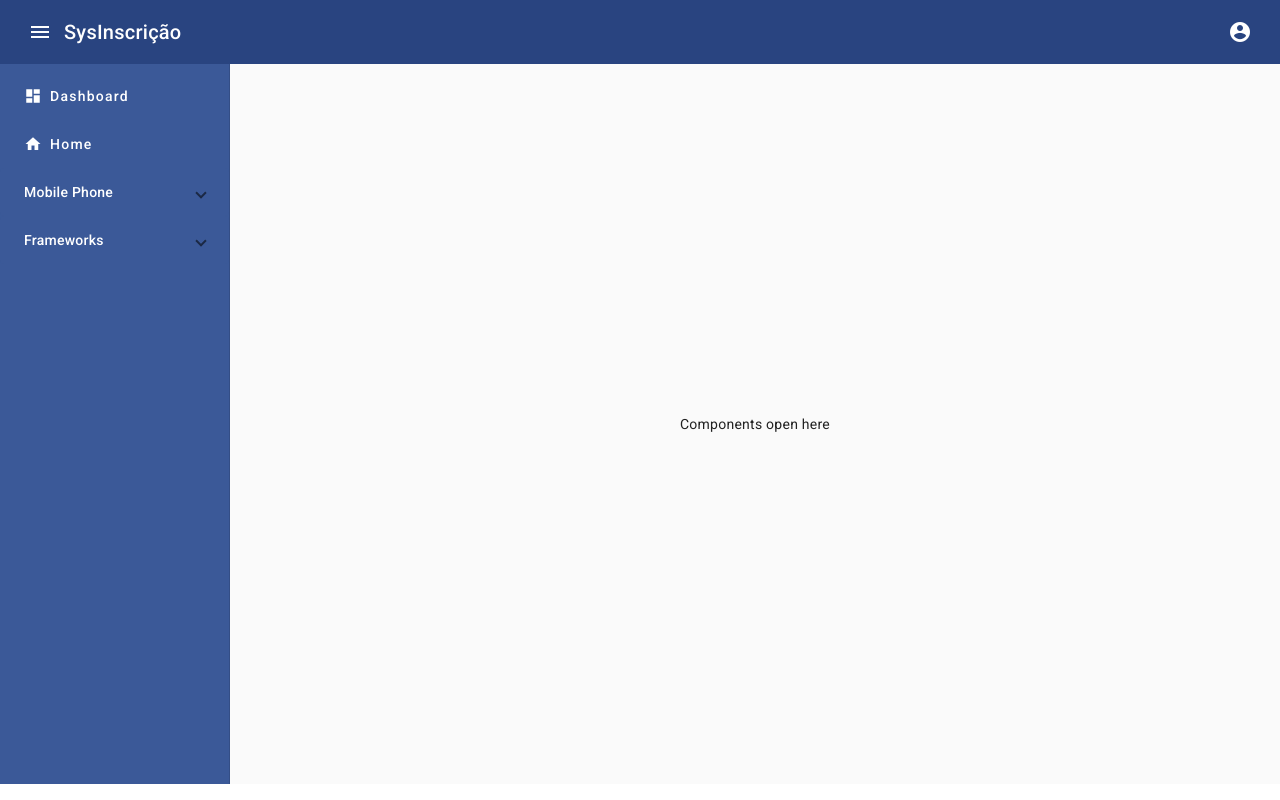
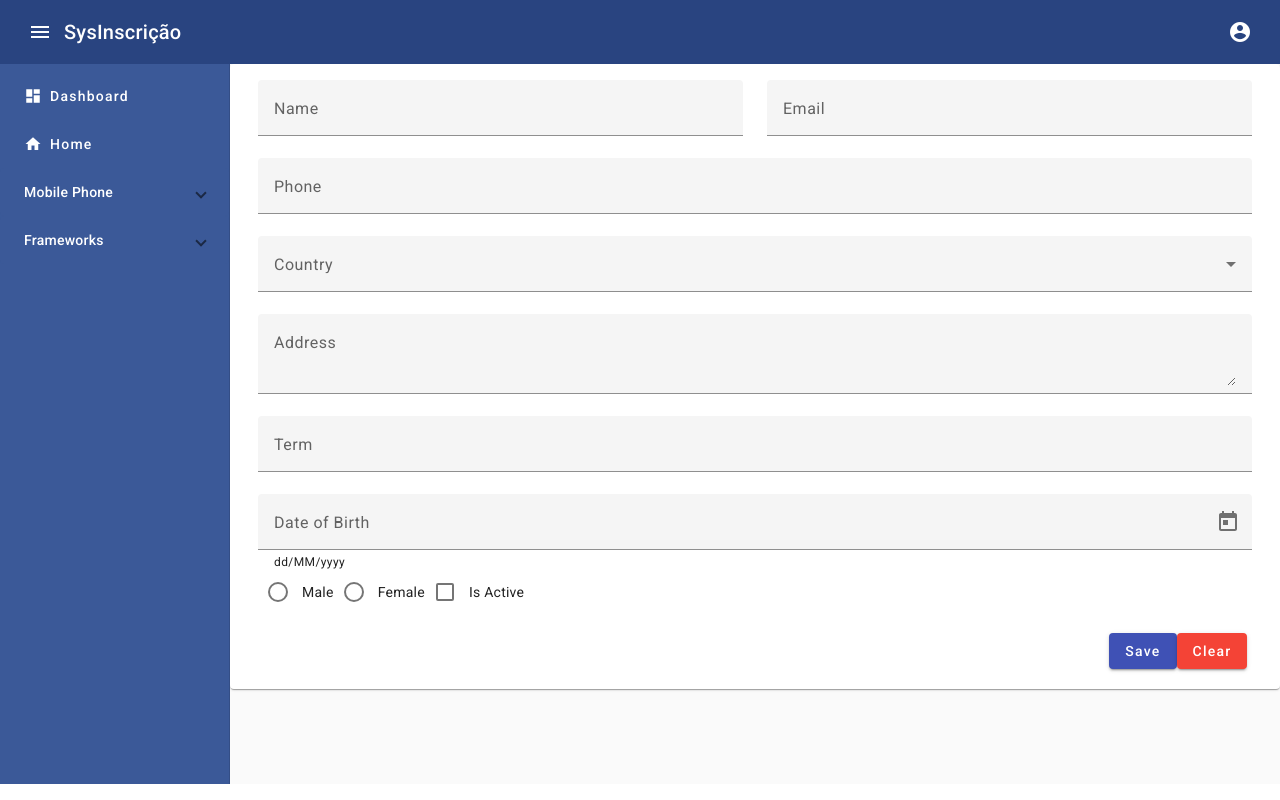
Before and after one commit to carleandro7/sysinscricao_ctbj, an Angular app in the folder frontend/: page / in a window 1280 px wide. Built offline with nearby package versions, Linux system fonts and the light colour scheme.

Commit message:
teste de formulario

```diff
--- a/frontend/src/app/component/menubar/menubar.component.html
+++ b/frontend/src/app/component/menubar/menubar.component.html
@@ -56,9 +56,75 @@
   </mat-sidenav>
   <mat-sidenav-content>
       <router-outlet>
-          <div class="app-sidenav-content">
-              Components open here
-          </div>
+
+<form  (ngSubmit)="SaveCustomer()">
+    <mat-card class="container-fluid">
+        <mat-card-content class="row">
+
+            <mat-form-field class="col col-lg-6">
+                <mat-label>Name</mat-label>
+                <input formControlName="name" matInput>
+            </mat-form-field >
+            <mat-form-field class="col col-lg-6">
+                <mat-label>Email</mat-label>
+                <input matInput formControlName="email">
+            </mat-form-field>
+
+            <mat-form-field class="mat-50">
+                <mat-label>Phone</mat-label>
+                <input matInput formControlName="phone">
+            </mat-form-field>
+
+            <mat-form-field class="mat-50">
+                <mat-label>Country</mat-label>
+                <!-- <input matInput> -->
+                <mat-select formControlName="country">
+                    <mat-option [value]="item" *ngFor="let item of countrylist">{{item}}</mat-option>
+                </mat-select>
+            </mat-form-field>
+
+            <mat-form-field>
+                <mat-label>Address</mat-label>
+                <!-- <input matInput> -->
+                <textarea matInput formControlName="address"></textarea>
+            </mat-form-field>
+
+            <mat-form-field class="mat-50">
+                <mat-label>Term</mat-label>
+                <input [matAutocomplete]="auto" formControlName="term" matInput>
+                <mat-autocomplete autoActiveFirstOption #auto="matAutocomplete">
+                    <mat-option *ngFor="let item of termlist" [value]="item">
+                        {{item}}
+                    </mat-option>
+                </mat-autocomplete>
+            </mat-form-field>
+
+            <mat-form-field class="mat-50">
+                <mat-label>Date of Birth</mat-label>
+                <input matInput [matDatepicker]="picker" formControlName="dob">
+                <mat-datepicker-toggle matIconSuffix  [for]="picker"></mat-datepicker-toggle>
+                <mat-hint>dd/MM/yyyy</mat-hint>
+                <mat-datepicker #picker></mat-datepicker>
+            </mat-form-field>
+
+            <div>
+                <mat-radio-group formControlName="gender" color="primary">
+                    <mat-radio-button value="Male">Male</mat-radio-button>
+                    <mat-radio-button value="Female">Female</mat-radio-button>
+                </mat-radio-group>
+                <mat-checkbox formControlName="status" color="warn">Is Active</mat-checkbox>
+            </div>
+
+        </mat-card-content>
+        <mat-card-footer>
+        <div style="margin:2%;text-align: right;">
+            <button mat-raised-button type="submit" color="primary">Save</button>
+            <button mat-raised-button color="warn" (click)="clearform()">Clear</button>
+        </div>
+        </mat-card-footer>
+    </mat-card>
+
+    </form>
       </router-outlet>
   </mat-sidenav-content>
 </mat-sidenav-container>
--- a/frontend/src/app/component/menubar/menubar.component.ts
+++ b/frontend/src/app/component/menubar/menubar.component.ts
@@ -1,13 +1,45 @@
-import { Component } from '@angular/core';
+import { Component, OnInit } from '@angular/core';
+import { FormBuilder, Validators, FormGroup  } from '@angular/forms';
 
 @Component({
   selector: 'app-menubar',
   templateUrl: './menubar.component.html',
   styleUrls: ['./menubar.component.scss']
 })
-export class MenubarComponent {
+export class MenubarComponent implements OnInit {
+  public countrylist=['India','USA','Singapore','UK']
+  public termlist=['15days','30days','45days','60days']
   badgevisible = true;
+
+  constructor(private builder:FormBuilder){
+
+  }
+  ngOnInit(): void {
+    this.customerform.setValue({name:'Nihira Techiees',email:'nihiratechiees@gmail.com',phone:'77678899',
+  country:'USA',term:'45days',address:'add1',dob:new Date(2001,2,3),gender:'Male',status:true})
+  }
+
+  public customerform=this.builder.group({
+    name:this.builder.control('',Validators.required),
+    email:this.builder.control('',Validators.compose([Validators.required,Validators.required]) ),
+    phone:this.builder.control('',Validators.required),
+    country:this.builder.control('',Validators.required),
+    address:this.builder.control('',Validators.required),
+    term:this.builder.control('',Validators.required),
+    dob:this.builder.control(new Date(2000,3,25)),
+    gender:this.builder.control('Male'),
+    status:this.builder.control(true),
+   });
+
   badgevisibility() {
     this.badgevisible = false;
   }
+
+  SaveCustomer(){
+    console.log(this.customerform.value);
+   }
+
+   clearform(){
+     this.customerform.reset();
+   }
 }
--- a/frontend/src/index.html
+++ b/frontend/src/index.html
@@ -7,10 +7,13 @@
   <meta name="viewport" content="width=device-width, initial-scale=1">
   <link rel="icon" type="image/x-icon" href="favicon.ico">
   <link rel="preconnect" href="https://fonts.gstatic.com">
+  <link href="https://cdn.jsdelivr.net/npm/bootstrap@5.3.2/dist/css/bootstrap.min.css" rel="stylesheet" integrity="sha384-T3c6CoIi6uLrA9TneNEoa7RxnatzjcDSCmG1MXxSR1GAsXEV/Dwwykc2MPK8M2HN" crossorigin="anonymous">
   <link href="https://fonts.googleapis.com/css2?family=Roboto:wght@300;400;500&display=swap" rel="stylesheet">
   <link href="https://fonts.googleapis.com/icon?family=Material+Icons" rel="stylesheet">
 </head>
 <body class="mat-typography">
   <app-root></app-root>
+
+  <script src="https://cdn.jsdelivr.net/npm/bootstrap@5.3.2/dist/js/bootstrap.bundle.min.js" integrity="sha384-C6RzsynM9kWDrMNeT87bh95OGNyZPhcTNXj1NW7RuBCsyN/o0jlpcV8Qyq46cDfL" crossorigin="anonymous"></script>
 </body>
 </html>
```
Also changed, not shown: frontend/src/app/component/menubar/menubar.component.scss (line endings or trailing spaces).
